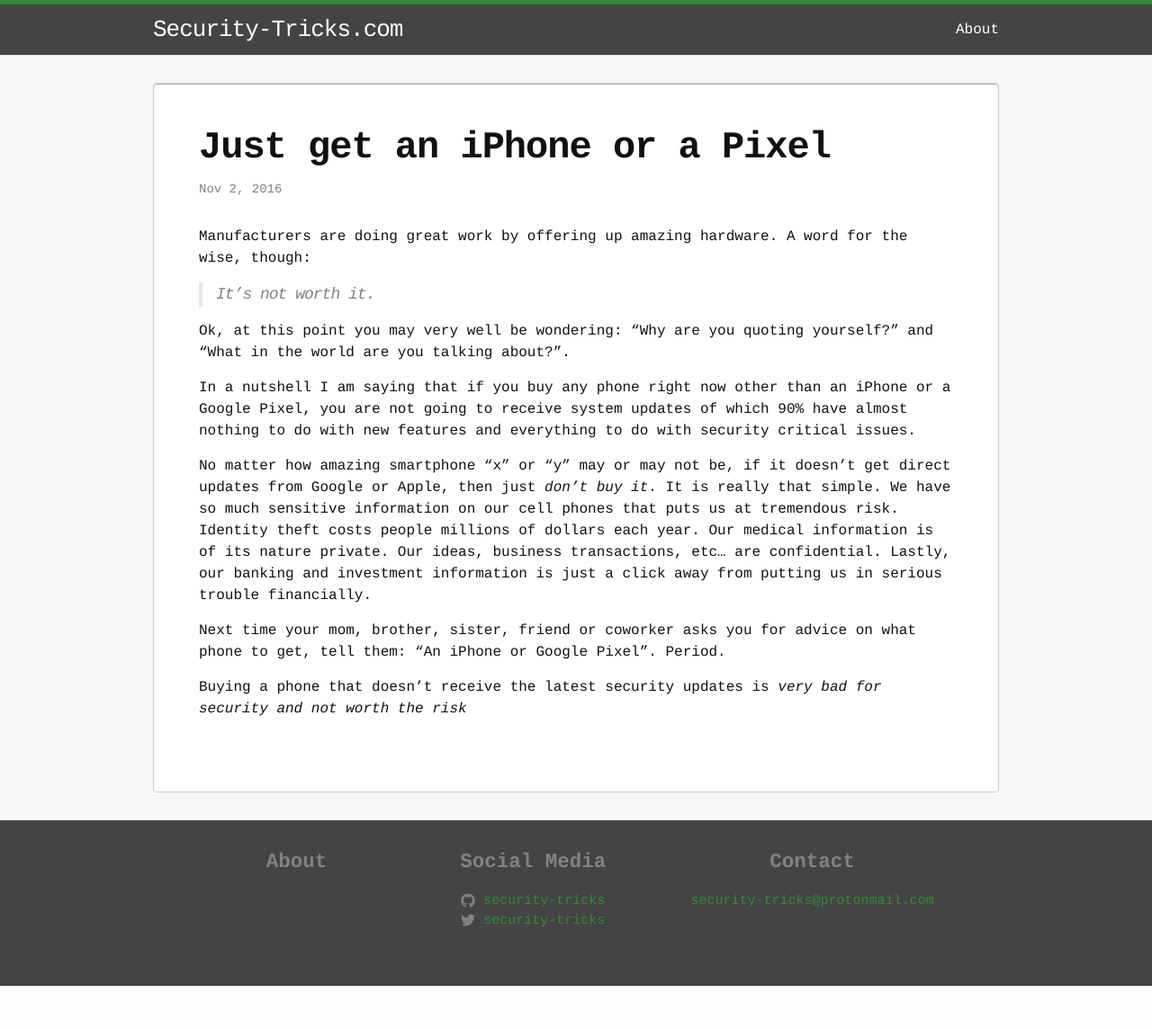
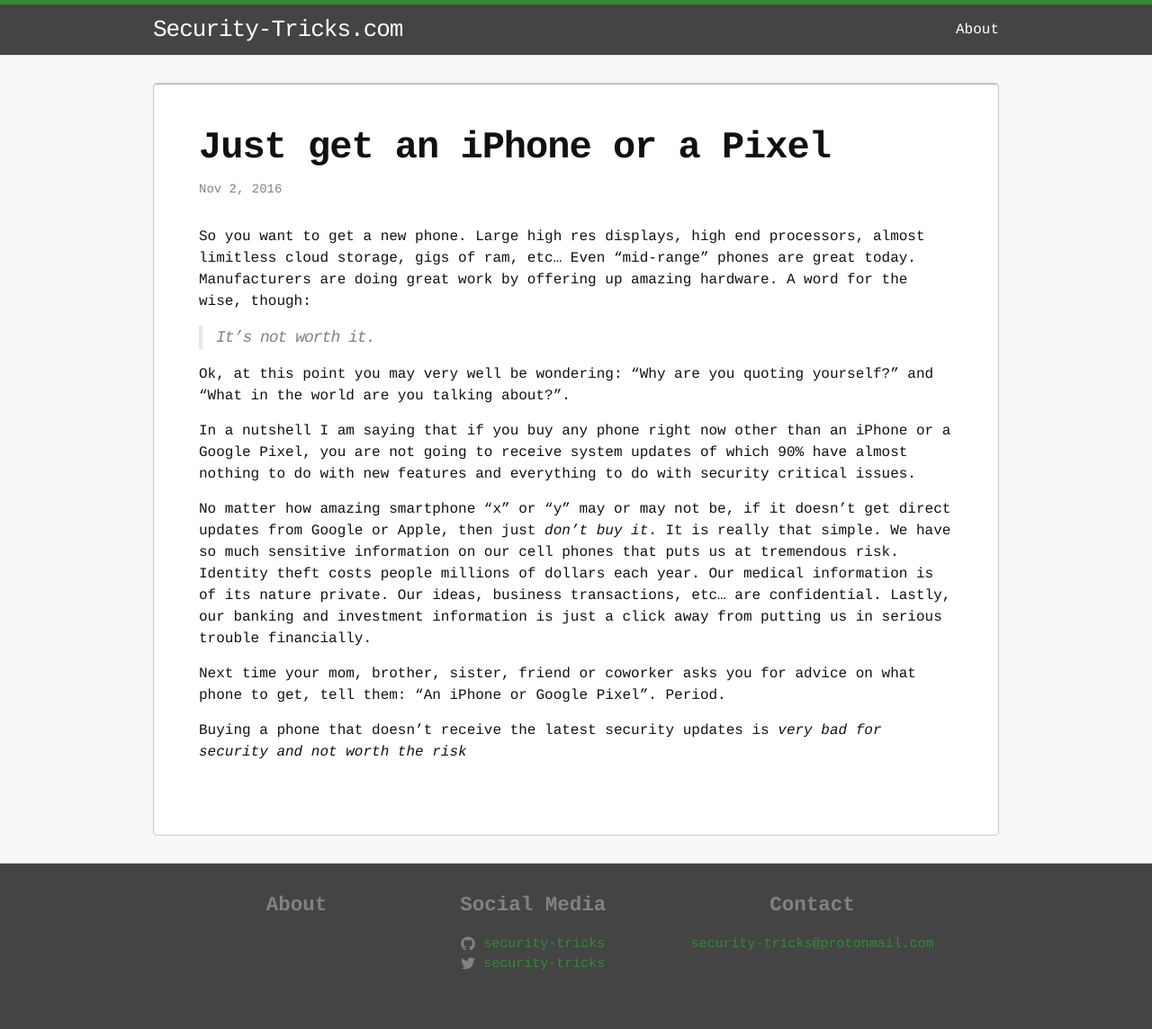
Before and after one commit to security-tricks/security-tricks, a Jekyll site: the page built from _posts/2016-11-02-on-phones.md, in a window 1280 px wide. Shown: the whole page at 90% size. Built offline with Jekyll 4.4.1, drawn with Linux system fonts in a browser that asks for light colours; before the commit the page ends 1096 px from its top, so only the background shows below that.

Commit message:
comments added

```diff
--- a/_layouts/post.html
+++ b/_layouts/post.html
@@ -12,7 +13,27 @@
     {{ content }}
   </div>
 
-  {% if site.disqus.shortname %}
-    {% include disqus_comments.html %}
-  {% endif %}
+{% if page.comments %}
+<div id="disqus_thread"></div>
+<script>
+
+/**
+*  RECOMMENDED CONFIGURATION VARIABLES: EDIT AND UNCOMMENT THE SECTION BELOW TO INSERT DYNAMIC VALUES FROM YOUR PLATFORM OR CMS.
+*  LEARN WHY DEFINING THESE VARIABLES IS IMPORTANT: https://disqus.com/admin/universalcode/#configuration-variables*/
+/*
+var disqus_config = function () {
+this.page.url = PAGE_URL;  // Replace PAGE_URL with your page's canonical URL variable
+this.page.identifier = PAGE_IDENTIFIER; // Replace PAGE_IDENTIFIER with your page's unique identifier variable
+};
+*/
+(function() { // DON'T EDIT BELOW THIS LINE
+var d = document, s = d.createElement('script');
+s.src = '//securitytricks.disqus.com/embed.js';
+s.setAttribute('data-timestamp', +new Date());
+(d.head || d.body).appendChild(s);
+})();
+</script>
+<noscript>Please enable JavaScript to view the <a href="https://disqus.com/?ref_noscript"></a></noscript>
+
+{% endif %}
 </article>
--- a/_posts/2016-11-02-on-phones.md
+++ b/_posts/2016-11-02-on-phones.md
@@ -3,7 +3,7 @@
 layout: post
 ---
 
-Manufacturers are doing great work by offering up amazing hardware. A word for the wise, though:
+So you want to get a new phone. Large high res displays, high end processors, almost limitless cloud storage, gigs of ram, etc... Even "mid-range" phones are great today. Manufacturers are doing great work by offering up amazing hardware. A word for the wise, though:
 
 > It's not worth it.
 
```
Also changed, not shown: other parts of _layouts/post.html (+1 -0 lines).
